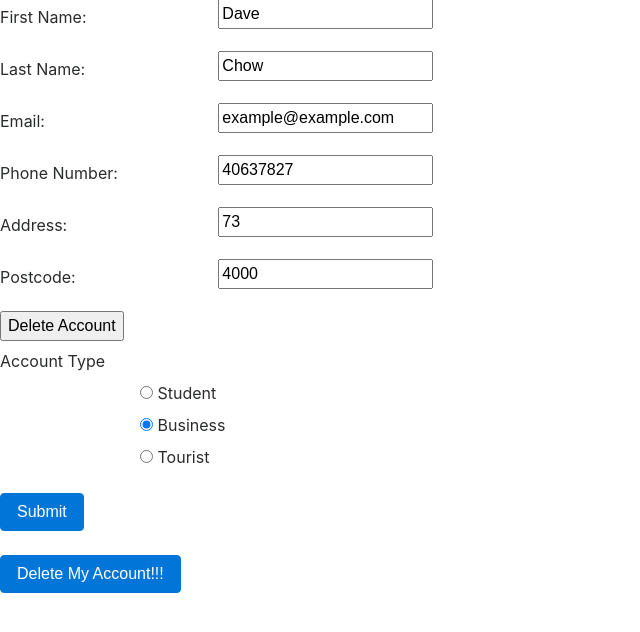
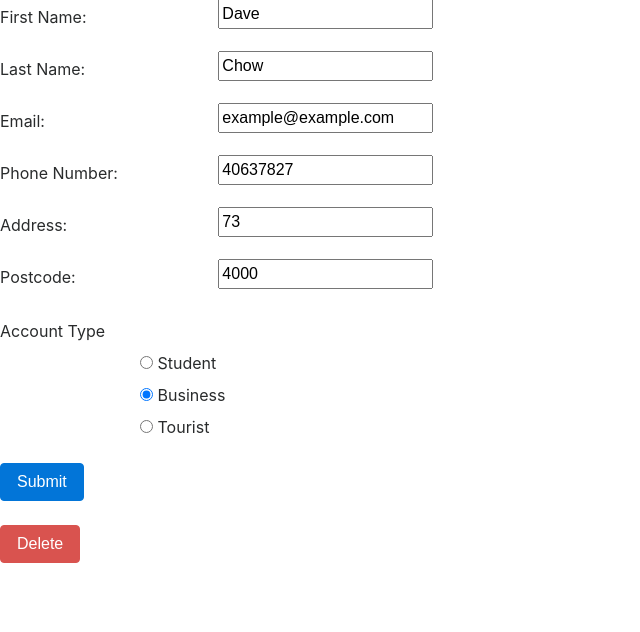
Before and after one commit to danieljee/IFB299-group45, a Django app: page /account/edit in a window 1280 px wide. Shown: the part 123-755 px from the top of the page, without its empty margins (0-640 px from the left). Run offline with Django 3.2, Linux system fonts and the light colour scheme; a user stored in the database is signed in; data comes from the database, SQL or seed files in the repository; some libraries are stand-ins or nearby versions.

Commit message:
Added Aiden's delete user function

```diff
--- /dev/null
+++ b/ifb299/app/static/scripts/delete.js
@@ -0,0 +1,20 @@
+function deleteUser(){
+  // fetch('/account/delete', {method:'delete'})
+  // .then((res) => {
+  //   console.log(res);
+  // })
+  // .catch((err)=>{
+  //
+  // })
+  var XHR = new XMLHttpRequest();
+  XHR.open('DELETE', 'http://localhost:8000/account/delete', true);
+  XHR.onreadystatechange = function(){
+    if (XHR.readyState == 4 && XHR.status == 200) {
+      console.log(XHR.response);
+      window.location.replace('http://localhost:8000/');
+    } else if (XHR.readyState == 4 && XHR.status == 403){
+      return;
+    }
+  };
+  XHR.send();
+}
--- a/ifb299/app/templates/EditAccount.html
+++ b/ifb299/app/templates/EditAccount.html
@@ -1,5 +1,5 @@
 {% extends "base_template.html" %}
-
+{% load static %}
 {% block content %}
 
 		<div style = "margin-top: 20px; margin-bottom: 20px; margin-left: 10px" >
@@ -51,8 +51,6 @@
 			  </div>
 			</div>
 
-			<button type="submit" value={{ delete_profile }}class="btn btn">Delete Account</button>
-
 			<fieldset class="form-group row">
 			  <legend class="col-form-legend col-sm-2">Account Type</legend>
 			  <div style = "margin-left: 140px">
@@ -93,11 +91,10 @@
 			<button type="submit" class="btn btn-primary">Submit</button>
 		</form>
 			</br>
-		<form method="DELETE" action="" class="">
-				<button type="submit" class="btn btn-primary">Delete My Account!!!</button>
-		</form>
 
+			<button class="btn btn-danger" onclick="deleteUser()">Delete</button>
 		<div style="margin-left: 10px">
 		</div>
 
+<script src={% static "scripts/delete.js" %}></script>
 {% endblock %}
--- a/ifb299/app/urls.py
+++ b/ifb299/app/urls.py
@@ -11,6 +11,7 @@ urlpatterns = [
     url(r'^account/logout$', views.logout, name='logout'),
     url(r'^account/information$', views.AccountInformation.as_view(), name='account'),
     url(r'^account/edit$', views.edit_profile, name='edit_account'),
+    url(r'^account/delete$', views.delete_profile, name='delete_profile'),
     url(r'^account/saved_places$', views.SavedPlaces.as_view(), name='saved_places'),
     url(r'^account/add_place$', views.add_place, name='add_place'),
     url(r'^account/remove_place$', views.remove_place, name='remove_place'),
--- a/ifb299/app/views.py
+++ b/ifb299/app/views.py
@@ -153,11 +153,6 @@ def search_ordered(request, **kwargs):
     if request.method == 'GET':
         query = request.GET.get('q')
         order = kwargs['order']
-
-        # pizzas = Pizza.objects.prefetch_related('toppings')
-
-
-
         if (order == 'alphabetically'):
             places = Place.objects.filter(name__icontains=query).order_by('name')
         else:
@@ -166,9 +161,6 @@ def search_ordered(request, **kwargs):
         places_list = [];
         for place in places:
             places_list.append({"id":place.id, "name":place.name, "city": place.city_id.name, "address": place.address, "category": place.category_id.name})
-
-        # places_list = [entry for entry in places]
-
         return JsonResponse({"result" : places_list});
     else :
         return JsonResponse({"error":"Cannot POST to this route"});
@@ -216,13 +208,19 @@ def edit_profile(request):
             return HttpResponseRedirect('information')
     return render(request, 'EditAccount.html')
 
+@csrf_exempt
 def delete_profile(request):
-    user = request.user
-    form = DeleteUserForm(request.DELETE)
-    request.method == 'DELETE'
-    id = deleteUser
-    u = user.get(pk=1)
-    u.delete()
+    # should return 403
+    if request.method == 'DELETE':
+        if not request.user.is_authenticated:
+            return HttpResponseRedirect('/');
+        user = User.objects.get(pk = request.user.id)
+        user.userprofile.delete()
+        user.delete()
+        return HttpResponse()
+    else:
+        return HttpResponse()
+        # should return 404
 
 @csrf_exempt
 def add_place(request):
```
Also changed, not shown: ifb299/app/templates/search.html (+5 -2 lines), ifb299/app/migrations/0001_initial.py.
